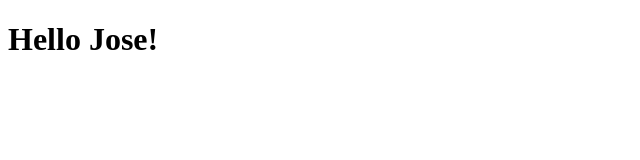
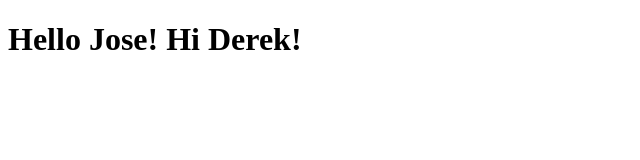
Before and after one commit to matrixSupernova/coursera-test, a plain HTML site: page site/index.html in a window 1280 px wide. Shown: the whole page, without its empty margins (0-640 px from the left). Drawn offline with Linux system fonts and the light colour scheme.

Commit message:
small change

```diff
--- a/site/index.html
+++ b/site/index.html
@@ -6,6 +6,6 @@
 	<title>Hello Jose!</title>
 </head>
 <body>
-<h1>Hello Jose!</h1>
+<h1>Hello Jose! Hi Derek!</h1>
 </body>
 </html>
```
